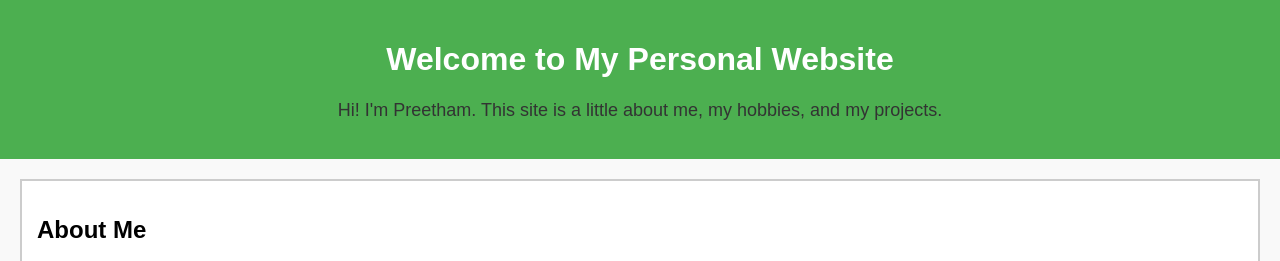
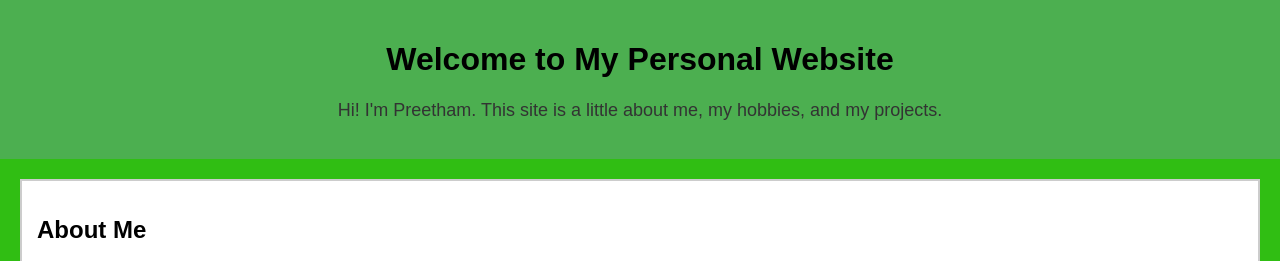
Before and after one commit to PreethamV2002/preethamv2002.github.io, a plain HTML site: page index.html in a window 1280 px wide. Shown: the top 261 px of the page. Drawn offline with Linux system fonts and the light colour scheme.

Commit message:
Update background color and header text color in stylesheet

```diff
--- a/stylesheet.css
+++ b/stylesheet.css
@@ -1,7 +1,7 @@
 /* 1. CSS selector to style HTML tag */
 body {
     font-family: Arial, sans-serif;
-    background-color: #f9f9f9;
+    background-color: #30be13;
     margin: 0;
     padding: 0;
 }
@@ -9,7 +9,7 @@ body {
 /* 2. ID selector */
 #header-section {
     background-color: #4CAF50;
-    color: white;
+    color: black;
     padding: 20px;
     text-align: center;
 }
```
